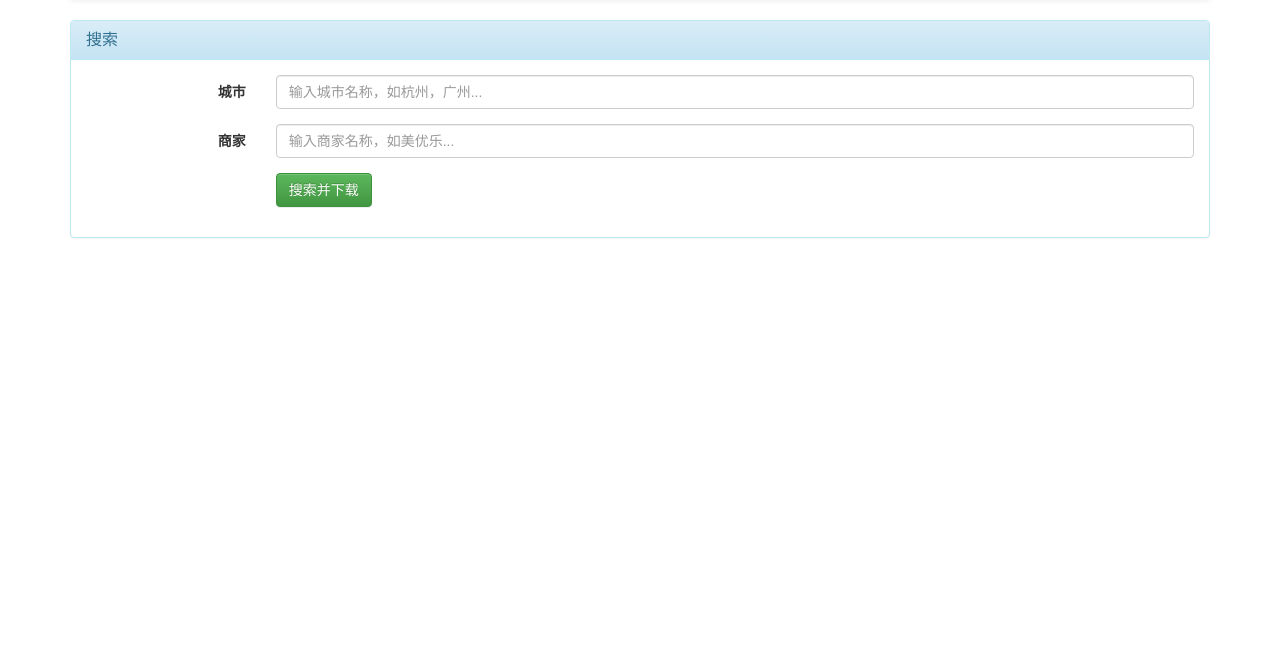
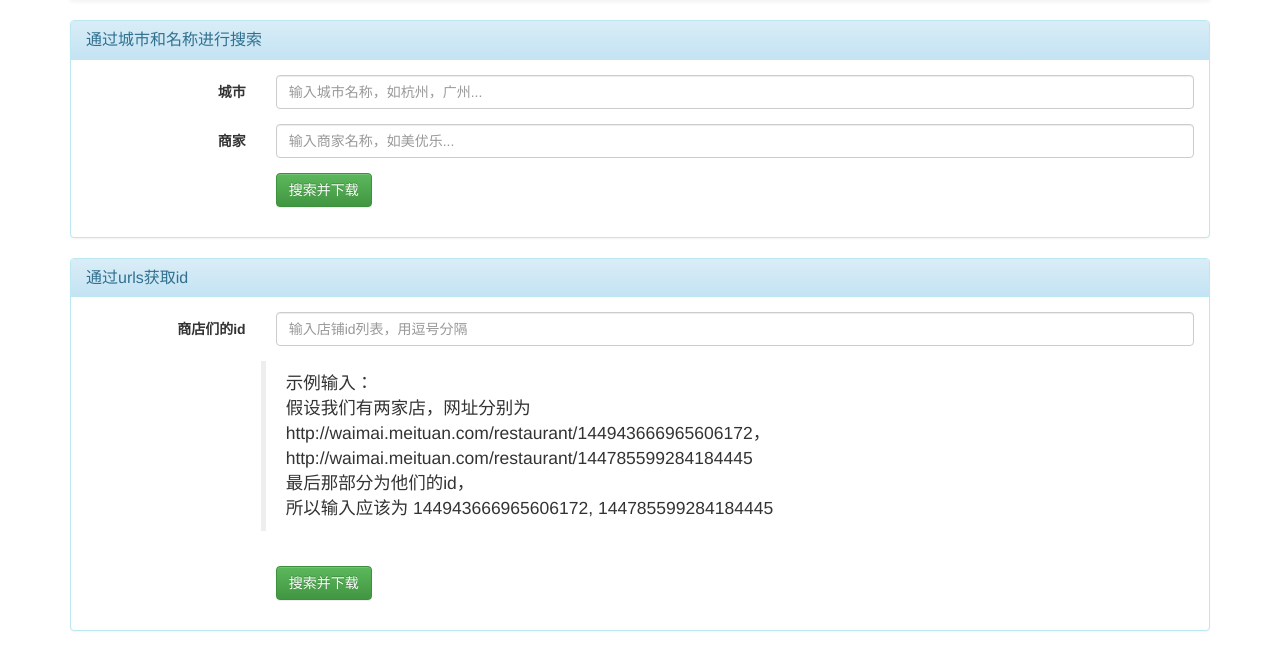
Before and after one commit to fzls/meituan_crawler_django, a Django app: page / in a window 1280 px wide. Shown: the part 51-721 px from the top of the page. Run offline with Django 3.2, Linux system fonts and the light colour scheme; some libraries are stand-ins or nearby versions.

Commit message:
添加通过URL列表抓取结果的界面

```diff
--- a/frontend/templates/frontend/index.html
+++ b/frontend/templates/frontend/index.html
@@ -41,7 +41,7 @@
 
     <div class="panel panel-info">
         <div class="panel-heading">
-            <h3 class="panel-title">搜索</h3>
+            <h3 class="panel-title">通过城市和名称进行搜索</h3>
         </div>
         <div class="panel-body">
             <form class="form-horizontal" role="search" method="get" action="search" target="_blank">
@@ -68,6 +68,43 @@
 
         </div>
     </div>
+
+    <div class="panel panel-info">
+        <div class="panel-heading">
+            <h3 class="panel-title">通过urls获取id</h3>
+        </div>
+        <div class="panel-body">
+            <form class="form-horizontal" role="search" method="get" action="search" target="_blank">
+                <div class="form-group">
+                    <label for="ids" class="col-sm-2 control-label">商店们的id</label>
+                    <div class="col-sm-10">
+                        <input class="form-control" type="text" name="ids" id="ids" placeholder="输入店铺id列表，用逗号分隔">
+                    </div>
+                </div>
+
+
+                <div class="form-group">
+                    <blockquote class="col-sm-offset-2">
+                        示例输入：<br>
+                        假设我们有两家店，网址分别为 <br>
+                        http://waimai.meituan.com/restaurant/144943666965606172，<br>
+                        http://waimai.meituan.com/restaurant/144785599284184445 <br>
+                        最后那部分为他们的id，<br>
+                        所以输入应该为 144943666965606172, 144785599284184445 <br>
+                    </blockquote>
+                </div>
+
+                <div class="form-group">
+                    <div class="col-sm-offset-2 col-sm-10">
+                        <button type="submit" class="btn btn-success">搜索并下载</button>
+                    </div>
+                </div>
+            </form>
+
+        </div>
+    </div>
+
+
 </div>
 
 <script src="/static/js/jquery-2.2.3.min.js"></script>
--- a/frontend/urls.py
+++ b/frontend/urls.py
@@ -7,4 +7,5 @@ urlpatterns = [
     url(r'^$', views.index, name='index'),
     # TODO: 抓取数据并下载xls文件
     url(r'^search$', views.search, name='search')
+
 ]
--- a/frontend/views.py
+++ b/frontend/views.py
@@ -1,4 +1,5 @@
 import json
+import time
 
 from django.http import HttpResponse
 from django.template import loader
@@ -16,11 +17,27 @@ def index(request):
 
 # @cache_page(60 * 15)
 def search(request):
-    city = request.GET.get('city')
-    name = request.GET.get('name')
+    crawler = MeituanCrawler()
 
-    crawler = MeituanCrawler()
-    wb, filename = crawler.run(city, name)
+    if request.GET.get('ids'):
+        # note: 美团外卖的id会经常变化，使用该接口时请确定是最新获取的
+        shop_url = 'http://waimai.meituan.com/restaurant/{id}'
+        ids = request.GET.get('ids').split(',')
+
+        urls = list(map(lambda x: shop_url.format(id=x.strip()), ids))
+
+
+        crawler.parse_urls(urls)
+        wb,filename = crawler.wb, 'results_{time}.xls'.format(time=time.strftime('%Y-%m-%d_%H-%M-%S'))
+
+        # return HttpResponse(str(urls))
+        pass
+    else:
+        city = request.GET.get('city')
+        name = request.GET.get('name')
+
+        wb, filename = crawler.run(city, name)
+        pass
 
     from pypinyin import lazy_pinyin
     filename = ''.join(lazy_pinyin(filename))
--- a/meituan_crawel/settings.py
+++ b/meituan_crawel/settings.py
@@ -112,7 +112,7 @@ AUTH_PASSWORD_VALIDATORS = [
 
 LANGUAGE_CODE = 'en-us'
 
-TIME_ZONE = 'UTC'
+TIME_ZONE = 'Asia/Shanghai'
 
 USE_I18N = True
 
```
